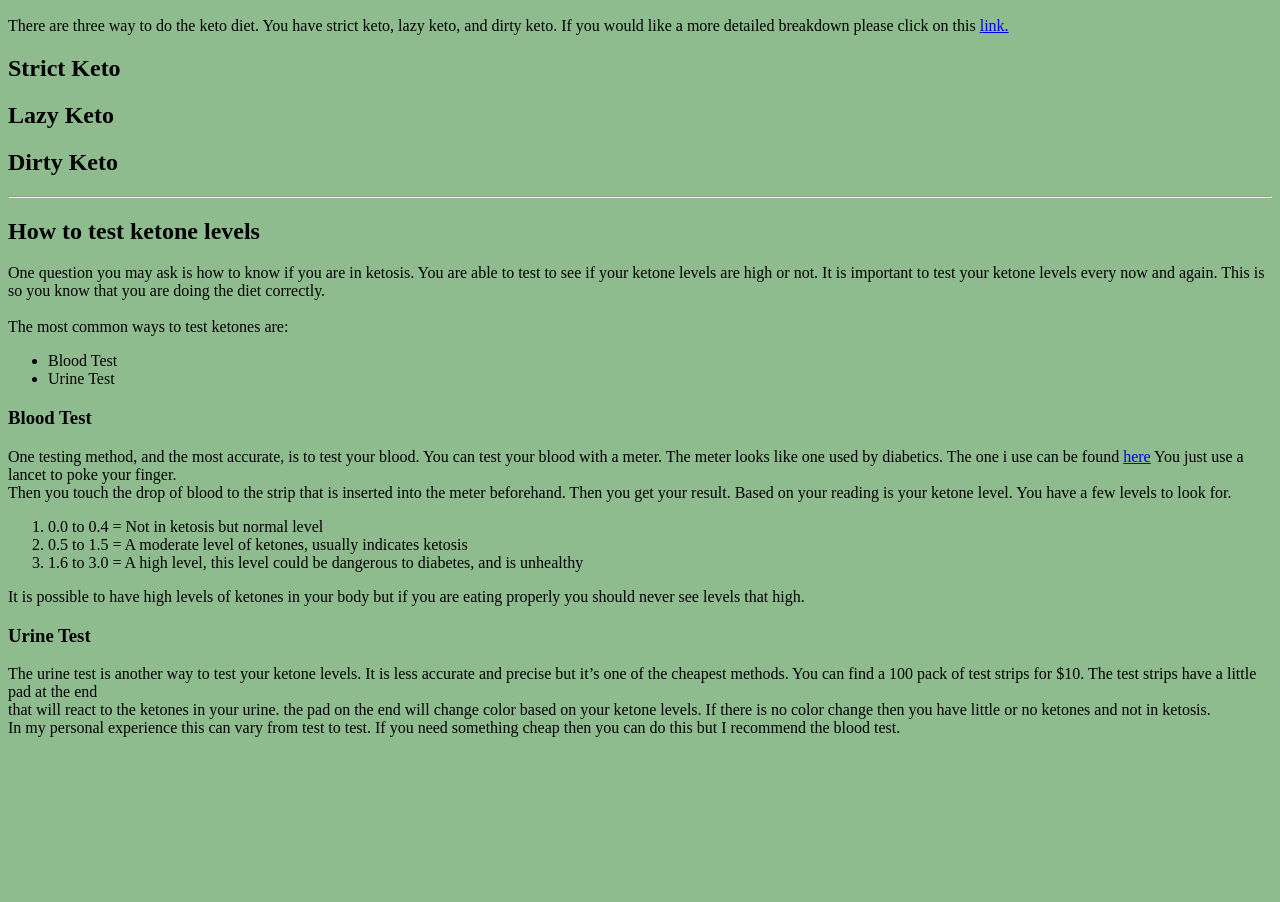
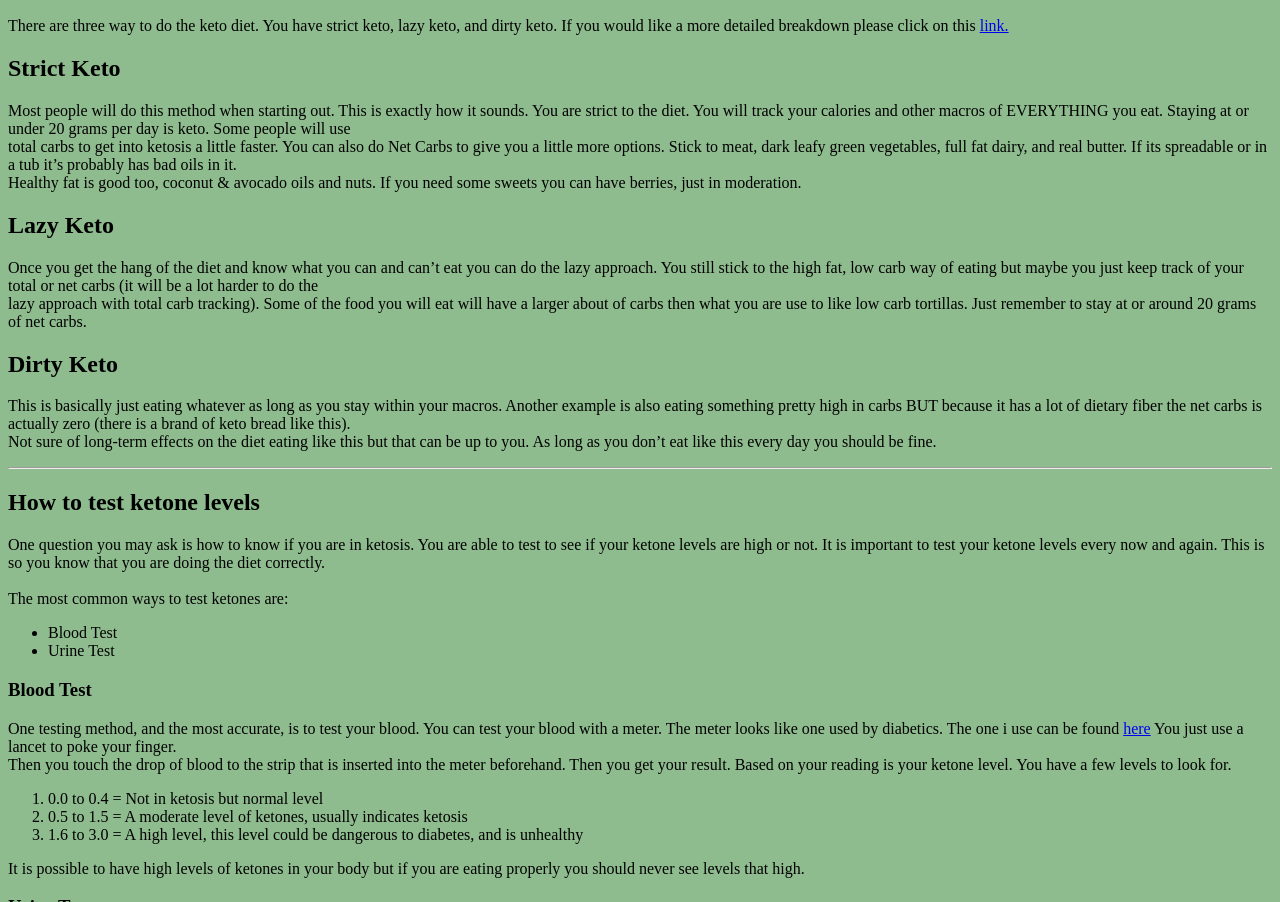
Before and after one commit to sgalbs/School, a plain HTML site: page Assignment1.html in a window 1280 px wide. Shown: the part 2293-3195 px from the top of the page. Before the commit the page ends 3046 px from the top, so only its background shows below. Drawn offline with Linux system fonts and the light colour scheme.

Commit message:
Added more paragraphs

```diff
--- a/Assignment1.html
+++ b/Assignment1.html
@@ -49,13 +49,17 @@ you still have to stay away from bread, flours, starches, sugar, etc.</p>
 <p>There are three way to do the keto diet. You have strict keto, lazy keto, and dirty keto. If you would like a more detailed breakdown please click on this <a href="https://macrofare.com/hub/keto-diet/the-difference-between-the-strict-lazy-and-dirty-keto-diet/#:~:text=The%20dirty%20keto%20diet%20is,of%20the%20strict%20keto%20diet."> link.</a></p>
 
 <h2>Strict Keto</h2>
-<p></p>
+<p>Most people will do this method when starting out. This is exactly how it sounds. You are strict to the diet. You will track your calories and other macros of EVERYTHING you eat. Staying at or under 20 grams per day is keto. Some people will use<br>
+total carbs to get into ketosis a little faster. You can also do Net Carbs to give you a little more options. Stick to meat, dark leafy green vegetables, full fat dairy, and real butter. If its spreadable or in a tub it’s probably has bad oils in it.<br>
+Healthy fat is good too, coconut & avocado oils and nuts. If you need some sweets you can have berries, just in moderation.</p>
 
 <h2>Lazy Keto</h2>
-<p></p>
+<p>Once you get the hang of the diet and know what you can and can’t eat you can do the lazy approach. You still stick to the high fat, low carb way of eating but maybe you just keep track of your total or net carbs (it will be a lot harder to do the <br>
+lazy approach with total carb tracking). Some of the food you will eat will have a larger about of carbs then what you are use to like low carb tortillas. Just remember to stay at or around 20 grams of net carbs.</p>
 
 <h2>Dirty Keto</h2>
-<p></p>
+<p>This is basically just eating whatever as long as you stay within your macros. Another example is also eating something pretty high in carbs BUT because it has a lot of dietary fiber the net carbs is actually zero (there is a brand of keto bread like this).<br>
+Not sure of long-term effects on the diet eating like this but that can be up to you. As long as you don’t eat like this every day you should be fine.</p>
 
 <hr>
 
@@ -83,13 +87,6 @@ It is possible to have high levels of ketones in your body but if you are eating
 that will react to the ketones in your urine. the pad on the end will change color based on your ketone levels. If there is no color change then you have little or no ketones and not in ketosis.<br>
 In my personal experience this can vary from test to test. If you need something cheap then you can do this but I recommend the blood test.</p>
 
-
-
-
-
-
-
-
 </body>
 
 </html>
```
